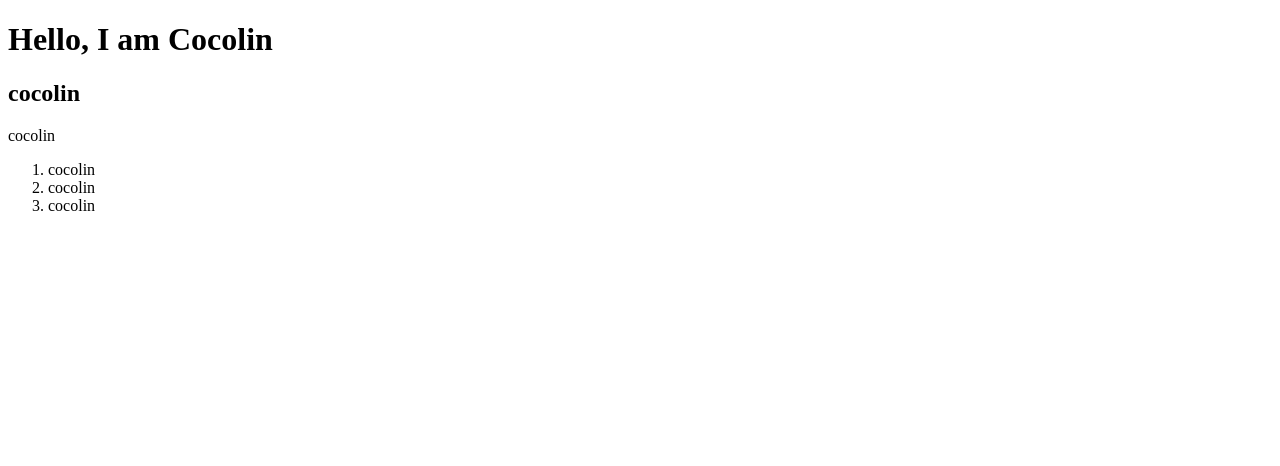
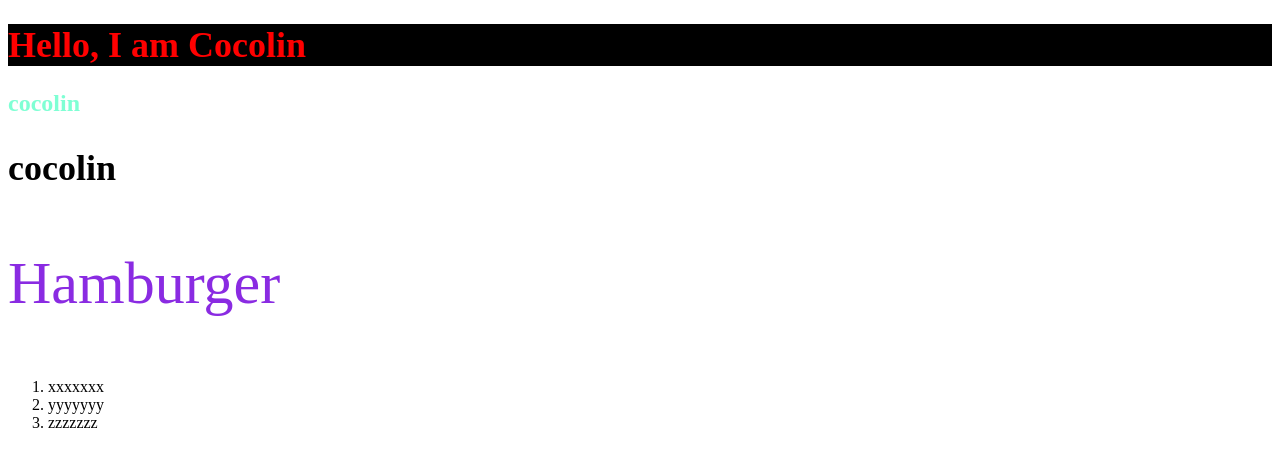
Before and after one commit to cocolin921118/cocolin921118.github.io, a plain HTML site: page index.html in a window 1280 px wide. Drawn offline with Linux system fonts and the light colour scheme.

Commit message:
0305我的CSS測試

```diff
--- a/index.html
+++ b/index.html
@@ -3,20 +3,50 @@
 <head>
     <meta charset="UTF-8">
     <title>Title</title>
+
+    <style>
+
+        h1{
+            color: red;
+            background-color: #000000;
+        }
+
+        p{
+            font-size: 60px;
+            color: blueviolet;
+        }
+
+        #myid{
+            color: aquamarine;
+        }
+        .mycls{
+            font-size: 36px;
+        }
+
+    </style>
+
 </head>
+
 <body>
 
-<h1>Hello, I am Cocolin</h1>
-<h2>cocolin</h2>
-<p>cocolin</p>
+<h1 class="mycls">Hello, I am Cocolin</h1>
+
+<h2 id="myid">cocolin</h2>
+
+<h2 class="mycls">cocolin</h2>
+
+<p>Hamburger</p>
 
 <ol>
 
-    <li>cocolin</li>
-    <li>cocolin</li>
-    <li>cocolin</li>
+    <li>xxxxxxx</li>
+    <li>yyyyyyy</li>
+    <li>zzzzzzz</li>
 
 </ol>
 
+
+
+
 </body>
 </html>
```
